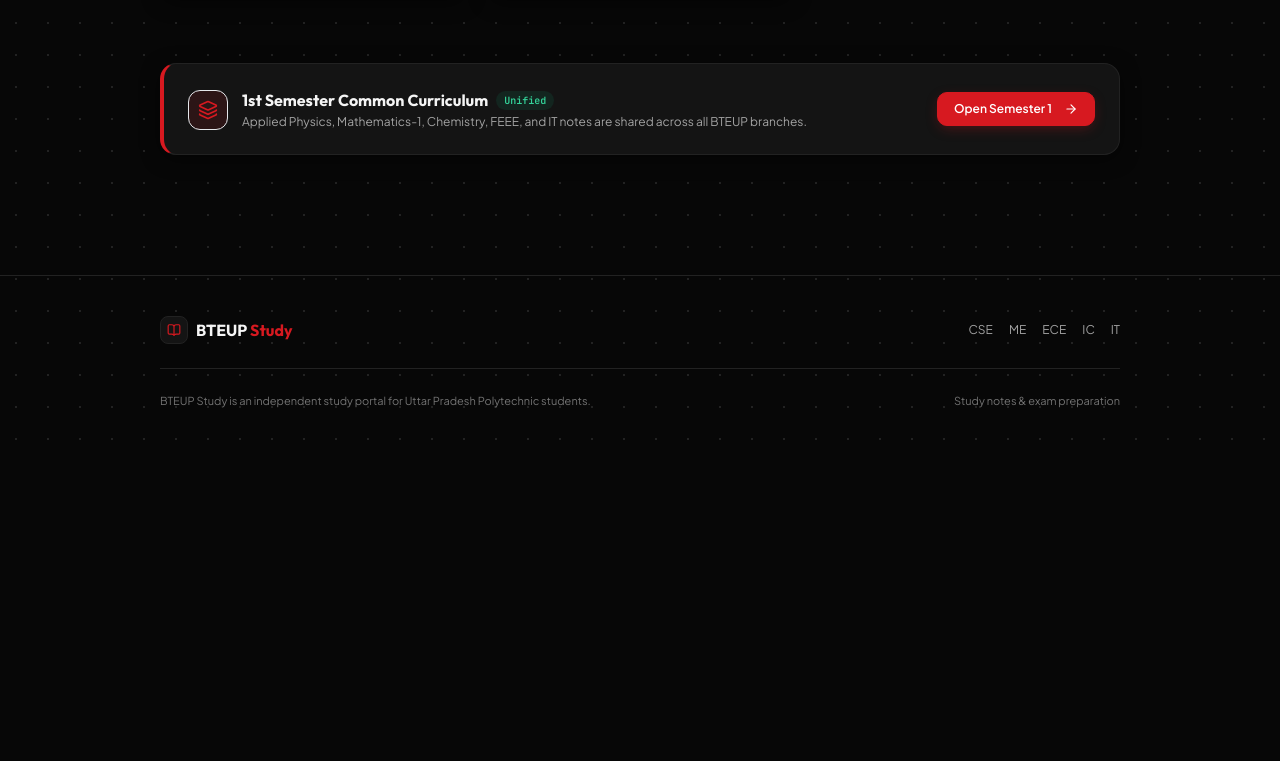
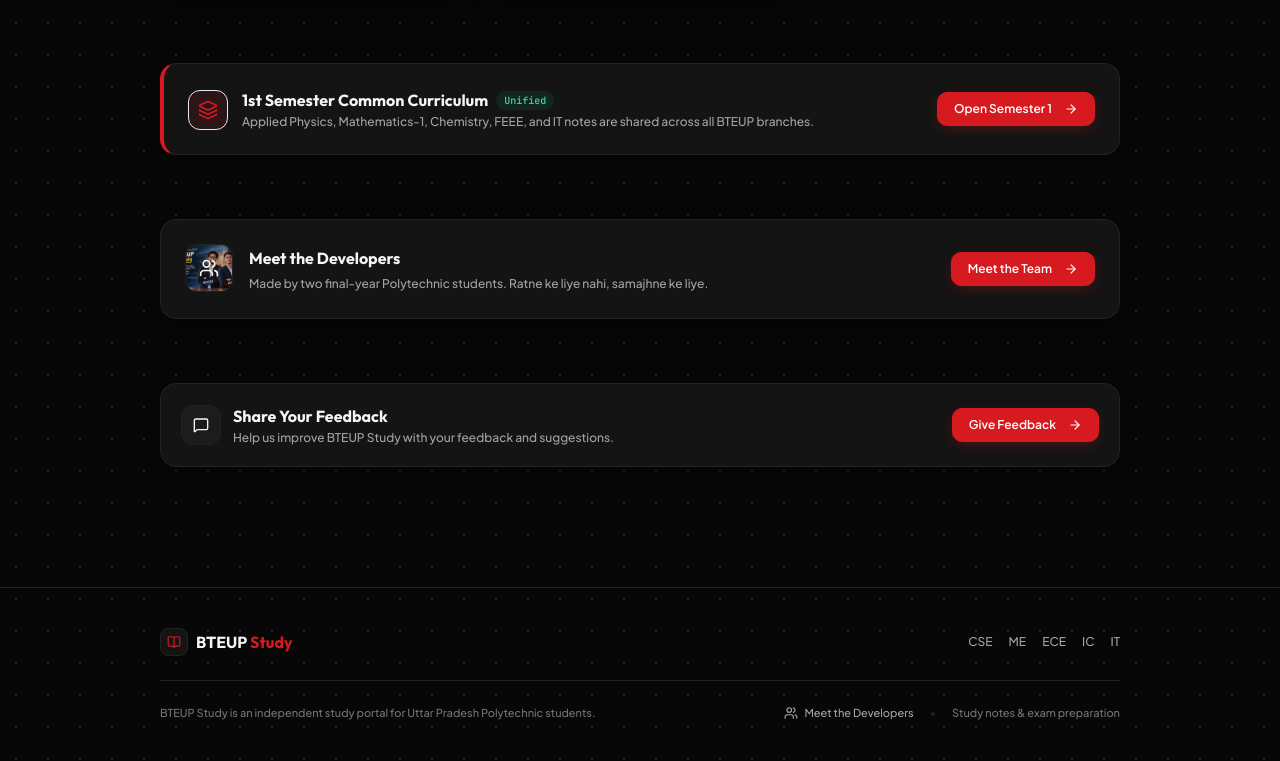
Before and after one commit to Harshit-commits404/btupstudywala-, a React (Vite) app: page / in a window 1280 px wide. Shown: the part 1049-1810 px from the top of the page. Before the commit the page ends 1498 px from the top, so only its background shows below. Built offline with nearby package versions, Linux system fonts and the light colour scheme; a web font is replaced by a local one.

Commit message:
feat: add feedback system and finalize homepage UI

```diff
--- /dev/null
+++ b/src/components/common/DeveloperModal.jsx
@@ -0,0 +1,93 @@
+import React, { useEffect } from 'react';
+import { X, GraduationCap, ArrowRight } from 'lucide-react';
+
+export const DeveloperModal = ({ isOpen, onClose }) => {
+  // Close on Escape key
+  useEffect(() => {
+    if (!isOpen) return;
+    const handleKeyDown = (e) => {
+      if (e.key === 'Escape') {
+        onClose();
+      }
+    };
+    window.addEventListener('keydown', handleKeyDown);
+    return () => window.removeEventListener('keydown', handleKeyDown);
+  }, [isOpen, onClose]);
+
+  if (!isOpen) return null;
+
+  return (
+    <div
+      role="dialog"
+      aria-modal="true"
+      aria-labelledby="developer-modal-title"
+      className="fixed inset-0 z-50 flex items-center justify-center p-4 bg-black/60 backdrop-blur-xs animate-in fade-in duration-200"
+    >
+      <div
+        className="fixed inset-0"
+        onClick={onClose}
+        aria-hidden="true"
+      />
+
+      <div className="relative z-10 w-full max-w-2xl rounded-xl border border-border bg-surface shadow-xl p-4 sm:p-6 overflow-hidden text-text-primary flex flex-col">
+
+        {/* Top Close Button */}
+        <button
+          onClick={onClose}
+          className="absolute top-4 right-4 p-1.5 rounded-lg text-text-muted hover:text-text-primary hover:bg-secondary cursor-pointer transition-colors"
+          title="Close (Esc)"
+        >
+          <X className="w-4 h-4" />
+        </button>
+
+        {/* Header */}
+        <div className="flex flex-col items-start gap-2 mb-4 pr-10">
+          <div className="flex items-center gap-2.5">
+            <div className="w-8 h-8 rounded-lg bg-surface-elevated border border-border flex items-center justify-center text-accent">
+              <GraduationCap className="w-4 h-4" />
+            </div>
+            <h2 id="developer-modal-title" className="font-display font-extrabold text-lg tracking-tight text-text-primary">
+              BTEUP <span className="text-accent">Study</span>
+            </h2>
+          </div>
+          <p className="text-xs text-text-muted">
+            Made by two final-year Polytechnic students — Ashish & Harshit
+          </p>
+        </div>
+
+        {/* Image Showcase */}
+        <div className="relative w-full aspect-[16/9] rounded-lg overflow-hidden bg-black/40 border border-border my-2 shadow-inner flex items-center justify-center">
+          <img
+            src="/images/developer-intro.jpg"
+            alt="BTEUP Study Creators Ashish & Harshit - Final-Year Polytechnic Students"
+            className="w-full h-full object-contain"
+            loading="eager"
+          />
+        </div>
+
+        {/* Tagline & CTA */}
+        <div className="flex flex-col sm:flex-row items-center justify-between gap-4 pt-4 border-t border-border mt-2">
+          <div className="text-center sm:text-left space-y-1">
+            <p className="text-sm font-semibold text-text-primary">
+              "Polytechnic ki padhai, ab apni language mein."
+            </p>
+            <p className="text-xs text-accent font-medium">
+              "Ratne ke liye nahi, <span className="text-text-primary font-bold">samajhne ke liye."</span>
+            </p>
+          </div>
+
+          <button
+            onClick={onClose}
+            className="w-full sm:w-auto px-4 py-2 rounded-lg bg-accent hover:bg-accent-hover text-primary-foreground font-semibold text-xs sm:text-sm flex items-center justify-center gap-2 transition-colors cursor-pointer"
+          >
+            <span>Continue Learning</span>
+            <ArrowRight className="w-3.5 h-3.5" />
+          </button>
+        </div>
+
+      </div>
+    </div>
+  );
+};
+
+export default DeveloperModal;
--- a/src/components/common/Footer.jsx
+++ b/src/components/common/Footer.jsx
@@ -1,10 +1,14 @@
-import React from 'react';
+import React, { useState } from 'react';
 import { Link } from 'react-router-dom';
-import { BookOpen } from 'lucide-react';
+import { BookOpen, Users } from 'lucide-react';
 import { branchesData } from '../../data/branchesData';
+import { DeveloperModal } from './DeveloperModal';
 
 export const Footer = () => {
+  const [isDeveloperModalOpen, setIsDeveloperModalOpen] = useState(false);
+
   return (
+    <>
       <footer className="border-t border-border bg-secondary/50 text-text-secondary transition-colors duration-150 mt-16 text-xs">
         <div className="max-w-5xl mx-auto px-4 sm:px-6 lg:px-8 py-8 sm:py-10 space-y-6">
 
@@ -33,17 +37,29 @@
           </div>
 
           {/* Disclaimer & Copyright */}
-        <div className="flex flex-col sm:flex-row items-center justify-between gap-2 text-text-muted text-[11px]">
-          <p>
+          <div className="flex flex-col sm:flex-row items-center justify-between gap-4 text-text-muted text-[11px]">
+            <p className="text-center sm:text-left">
               BTEUP Study is an independent study portal for Uttar Pradesh Polytechnic students.
             </p>
+            <div className="flex flex-col sm:flex-row items-center gap-3 sm:gap-4">
+              <button
+                onClick={() => setIsDeveloperModalOpen(true)}
+                className="flex items-center gap-1.5 text-text-secondary hover:text-accent transition-colors font-medium cursor-pointer"
+              >
+                <Users className="w-3.5 h-3.5" />
+                Meet the Developers
+              </button>
+              <span className="hidden sm:inline text-border">•</span>
               <p>
                 Study notes & exam preparation
               </p>
             </div>
+          </div>
 
         </div>
       </footer>
+      <DeveloperModal isOpen={isDeveloperModalOpen} onClose={() => setIsDeveloperModalOpen(false)} />
+    </>
   );
 };
 
--- a/src/index.css
+++ b/src/index.css
@@ -7,18 +7,21 @@
     /* ---------------------------------------------------- */
     /* LIGHT MODE (Clean, Premium, Editorial Education)     */
     /* ---------------------------------------------------- */
-    --bg-primary: #f7f7f7;
-    --bg-secondary: #f0f0f0;
-    --surface: #ffffff;
-    --surface-elevated: #ffffff;
+    --bg-primary: #f4f0e9;
+    --bg-secondary: #eee9e1;
+    --surface: #faf7f1;
+    --surface-elevated: #f8f5ef;
+    --surface-hover: #fffdf8;
 
-    --text-primary: #171717;
-    --text-secondary: #525252;
-    --text-muted: #737373;
+    --bg-gradient: radial-gradient(circle at top center, #fbf9f4 0%, #f4f0e9 100%);
 
-    --border: #e5e5e5;
-    --border-hover: rgba(181, 18, 27, 0.4);
-    --border-subtle: #eeeeee;
+    --text-primary: #262321;
+    --text-secondary: #4f4a46;
+    --text-muted: #78726d;
+
+    --border: #e8e2da;
+    --border-hover: #ffffff;
+    --border-subtle: #f0ebe4;
 
     --accent: #b5121b;
     --accent-hover: #8b0000;
@@ -30,26 +33,26 @@
     --btn-bg: #b5121b;
     --btn-text: #ffffff;
 
-    --input-bg: #ffffff;
-    --input-border: #e5e5e5;
+    --input-bg: #faf7f1;
+    --input-border: #e8e2da;
     --input-focus: #b5121b;
 
-    --navbar-bg: rgba(247, 247, 247, 0.88);
-    --modal-bg: #ffffff;
-    --overlay-bg: rgba(23, 23, 23, 0.55);
+    --navbar-bg: rgba(244, 240, 233, 0.88);
+    --modal-bg: #faf7f1;
+    --overlay-bg: rgba(38, 35, 33, 0.55);
 
-    --code-bg: #f0f0f0;
-    --note-bg: #fff5f5;
+    --code-bg: #eee9e1;
+    --note-bg: #fcf4f2;
 
-    --shadow-card: 0 2px 10px -2px rgba(0, 0, 0, 0.05), 0 1px 3px rgba(0, 0, 0, 0.02);
-    --shadow-hover: 0 12px 25px -6px rgba(0, 0, 0, 0.08), 0 0 20px -4px rgba(181, 18, 27, 0.1);
+    --shadow-card: 0 2px 10px -2px rgba(38, 35, 33, 0.05), 0 1px 3px rgba(38, 35, 33, 0.02);
+    --shadow-hover: 0 12px 25px -6px rgba(38, 35, 33, 0.08), 0 0 20px -4px rgba(181, 18, 27, 0.08);
 
-    --table-header-bg: #f5f5f5;
-    --table-row-hover: #f9f9f9;
-    --table-border: #e5e5e5;
+    --table-header-bg: #eee9e1;
+    --table-row-hover: #f2ede4;
+    --table-border: #e8e2da;
 
-    --formula-bg: #ffffff;
-    --formula-border: #e5e5e5;
+    --formula-bg: #f8f5ef;
+    --formula-border: #e8e2da;
 
     color-scheme: light;
   }
@@ -62,6 +65,7 @@
     --bg-secondary: #0d0d0d;
     --surface: #141414;
     --surface-elevated: #1c1c1c;
+    --surface-hover: #141414;
 
     --text-primary: #f5f5f5;
     --text-secondary: #a3a3a3;
@@ -102,6 +106,8 @@
     --formula-bg: #0d0d0d;
     --formula-border: #222222;
 
+    --bg-gradient: none;
+
     color-scheme: dark;
   }
 
@@ -111,6 +117,8 @@
 
   body {
     background-color: var(--bg-primary);
+    background-image: var(--bg-gradient);
+    background-attachment: fixed;
     color: var(--text-primary);
     min-height: 100vh;
     overflow-x: hidden;
@@ -160,6 +168,13 @@
 }
 
 @layer components {
+  /* Enhance readability of smallest text */
+  .text-xs,
+  .text-\[11px\],
+  .text-\[10px\] {
+    font-weight: 500;
+  }
+
   /* Subtle Background Depth and Grid */
   .bg-subtle-pattern {
     background-image:
@@ -176,13 +191,15 @@
     box-shadow: var(--shadow-card);
     transition: transform 220ms cubic-bezier(0.16, 1, 0.3, 1),
                 border-color 220ms ease,
-                box-shadow 220ms ease;
+                box-shadow 220ms ease,
+                background-color 220ms ease;
   }
 
   .premium-card:hover {
     transform: translateY(-4px);
     border-color: var(--border-hover);
     box-shadow: var(--shadow-hover);
+    background-color: var(--surface-hover);
   }
 
   /* Premium Primary Action Button */
@@ -307,8 +324,8 @@
   font-family: "Outfit", "Plus Jakarta Sans", sans-serif;
   color: var(--text-primary);
   letter-spacing: -0.015em;
-  margin-top: 2.25rem;
-  margin-bottom: 0.875rem;
+  margin-top: 2.5rem;
+  margin-bottom: 1rem;
   line-height: 1.3;
 }
 
@@ -326,8 +343,8 @@
   font-weight: 600;
   font-family: "Outfit", "Plus Jakarta Sans", sans-serif;
   color: var(--text-primary);
-  margin-top: 1.75rem;
-  margin-bottom: 0.625rem;
+  margin-top: 2rem;
+  margin-bottom: 0.75rem;
   line-height: 1.35;
 }
 
@@ -335,39 +352,44 @@
   font-size: 1.05rem;
   font-weight: 600;
   color: var(--text-primary);
-  margin-top: 1.25rem;
+  margin-top: 1.5rem;
   margin-bottom: 0.5rem;
 }
 
 .reading-content p {
   color: var(--text-secondary);
-  line-height: 1.85;
-  margin-bottom: 1.25rem;
+  line-height: 1.75;
+  margin-bottom: 1.5rem;
   font-size: 1.025rem;
+  font-weight: 500;
 }
 
 .reading-content ul {
   list-style-type: disc;
-  list-style-position: inside;
-  margin-bottom: 1.35rem;
+  list-style-position: outside;
+  margin-left: 1.5rem;
+  margin-bottom: 1.5rem;
   color: var(--text-secondary);
-  line-height: 1.8;
+  line-height: 1.75;
+  font-weight: 500;
 }
 
 .reading-content ul li {
-  margin-bottom: 0.5rem;
+  margin-bottom: 0.625rem;
 }
 
 .reading-content ol {
   list-style-type: decimal;
-  list-style-position: inside;
-  margin-bottom: 1.35rem;
+  list-style-position: outside;
+  margin-left: 1.5rem;
+  margin-bottom: 1.5rem;
   color: var(--text-secondary);
-  line-height: 1.8;
+  line-height: 1.75;
+  font-weight: 500;
 }
 
 .reading-content ol li {
-  margin-bottom: 0.5rem;
+  margin-bottom: 0.625rem;
 }
 
 .reading-content li strong,
@@ -405,6 +427,7 @@
   border-bottom: 1px solid var(--border);
   border-right: 1px solid var(--border);
   color: var(--text-secondary);
+  font-weight: 500;
 }
 
 .reading-content tr:hover td {
--- a/src/pages/DashboardPage.jsx
+++ b/src/pages/DashboardPage.jsx
@@ -1,9 +1,14 @@
-import React from 'react';
+import React, { useState } from 'react';
 import { Link } from 'react-router-dom';
-import { ArrowRight, BookOpen, Layers } from 'lucide-react';
+import { ArrowRight, BookOpen, Layers, Users, MessageSquare } from 'lucide-react';
 import { branchesData } from '../data/branchesData';
+import { DeveloperModal } from '../components/common/DeveloperModal';
+
+const GOOGLE_FEEDBACK_FORM_URL = "https://forms.gle/as6uMZQ8QxmDpt1q6";
 
 export const DashboardPage = () => {
+  const [isDeveloperModalOpen, setIsDeveloperModalOpen] = useState(false);
+
   return (
     <div className="w-full max-w-5xl mx-auto px-4 sm:px-6 lg:px-8 py-8 sm:py-14 space-y-12 sm:space-y-16 text-text-primary">
 
@@ -145,6 +150,70 @@
         </Link>
       </section>
 
+      {/* 4. MEET THE DEVELOPERS CARD */}
+      <section
+        className="premium-card p-5 sm:p-6 flex flex-col sm:flex-row items-start sm:items-center justify-between gap-4"
+      >
+        <div className="flex items-start gap-4">
+          <div className="w-12 h-12 rounded-xl bg-surface-elevated border border-border flex items-center justify-center shrink-0 overflow-hidden relative transition-colors">
+            <img
+              src="/images/developer-intro.jpg"
+              alt="Developers thumbnail"
+              className="w-full h-full object-cover opacity-70 transition-opacity duration-300"
+            />
+            <div className="absolute inset-0 bg-gradient-to-tr from-surface/80 to-transparent" />
+            <Users className="w-5 h-5 absolute text-text-primary transition-colors" />
+          </div>
+          <div className="space-y-1 mt-0.5">
+            <h2 className="font-display font-bold text-base text-text-primary transition-colors">
+              Meet the Developers
+            </h2>
+            <p className="text-xs text-text-secondary max-w-lg leading-relaxed">
+              Made by two final-year Polytechnic students. Ratne ke liye nahi, samajhne ke liye.
+            </p>
+          </div>
+        </div>
+
+        <button
+          onClick={() => setIsDeveloperModalOpen(true)}
+          className="btn-primary-red text-xs !py-2 !px-4 whitespace-nowrap self-stretch sm:self-auto flex items-center justify-center gap-2"
+        >
+          <span>Meet the Team</span>
+          <ArrowRight className="w-3.5 h-3.5 ml-1 transition-transform duration-200 hover:translate-x-1" />
+        </button>
+      </section>
+
+      {/* 5. FEEDBACK CARD */}
+      <section
+        className="premium-card p-4 sm:p-5 flex flex-col sm:flex-row items-start sm:items-center justify-between gap-4"
+      >
+        <div className="flex items-center gap-3">
+          <div className="w-10 h-10 rounded-xl bg-surface-elevated border border-border flex items-center justify-center shrink-0 relative transition-colors">
+            <div className="absolute inset-0 bg-gradient-to-tr from-surface/80 to-transparent rounded-xl" />
+            <MessageSquare className="w-4 h-4 text-text-primary transition-colors z-10" />
+          </div>
+          <div className="space-y-0.5">
+            <h2 className="font-display font-bold text-base text-text-primary transition-colors">
+              Share Your Feedback
+            </h2>
+            <p className="text-xs text-text-secondary max-w-md">
+              Help us improve BTEUP Study with your feedback and suggestions.
+            </p>
+          </div>
+        </div>
+
+        <a
+          href={GOOGLE_FEEDBACK_FORM_URL}
+          target="_blank"
+          rel="noopener noreferrer"
+          className="btn-primary-red text-xs !py-2 !px-4 whitespace-nowrap self-stretch sm:self-auto flex items-center justify-center gap-2"
+        >
+          <span>Give Feedback</span>
+          <ArrowRight className="w-3.5 h-3.5 ml-1 transition-transform duration-200 hover:translate-x-1" />
+        </a>
+      </section>
+
+      <DeveloperModal isOpen={isDeveloperModalOpen} onClose={() => setIsDeveloperModalOpen(false)} />
     </div>
   );
 };
```
Lines whose indentation alone changed are shown as unchanged.
